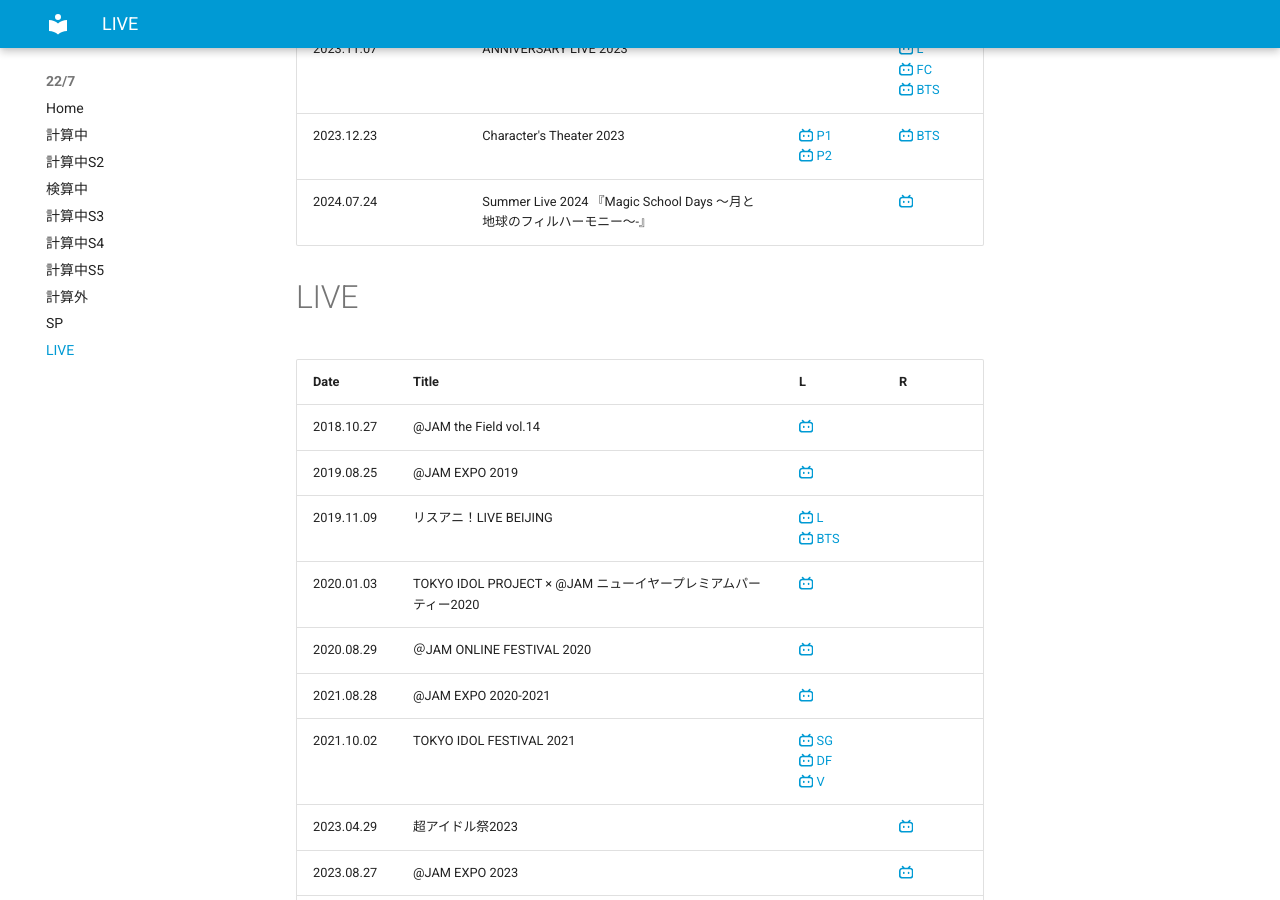
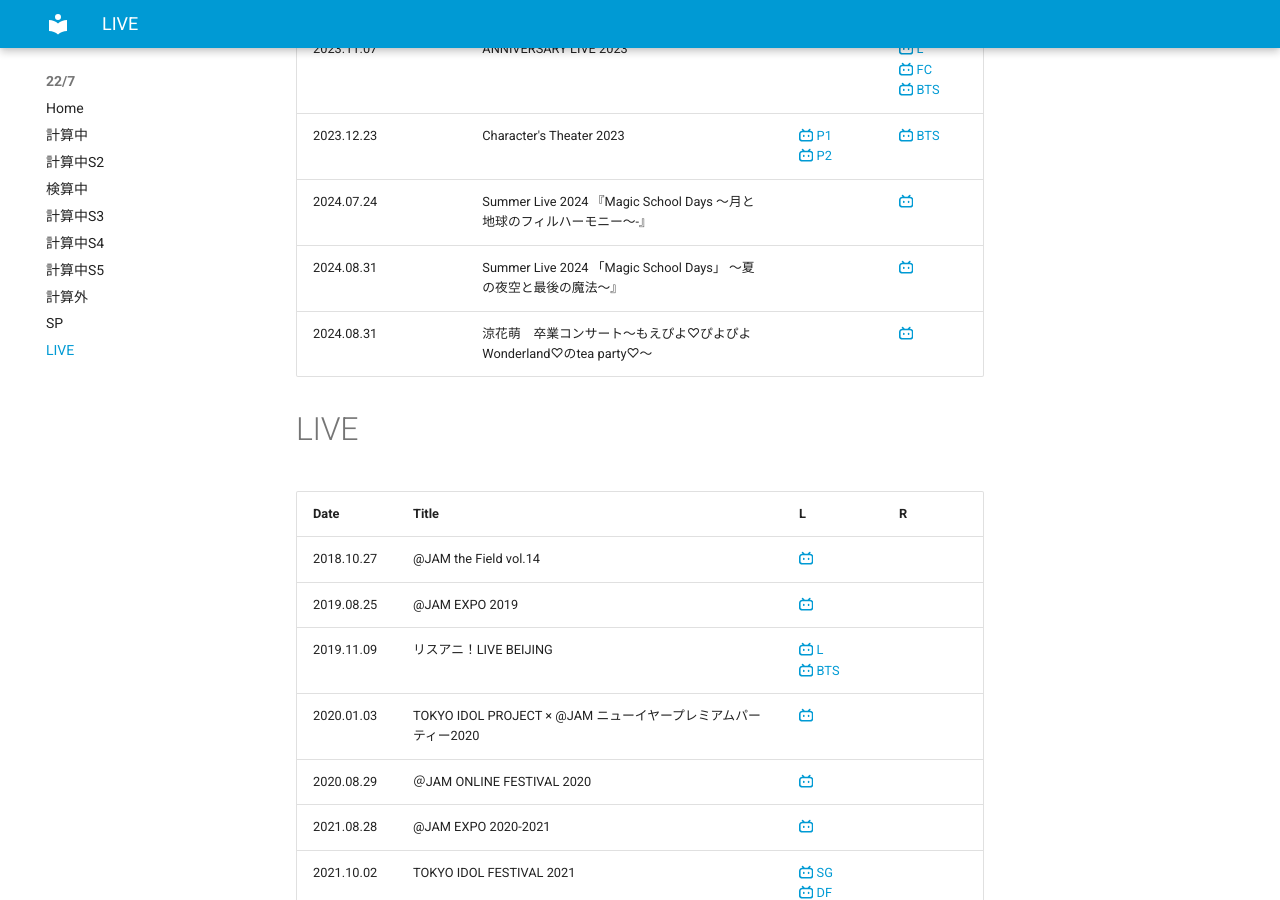
Before and after one commit to aki-192/nananiji, an MkDocs documentation site: the page built from docs/live.md, in a window 1280 px wide and 900 px high, scrolled down 1588 px. Built offline with MkDocs 1.6.1 and Material for MkDocs 9.7.7, drawn with Linux system fonts in a browser that asks for light colours.

Commit message:
Update live.md

```diff
--- a/docs/live.md
+++ b/docs/live.md
@@ -31,6 +31,8 @@ title: LIVE
 | 2023.11.07 | ANNIVERSARY LIVE 2023 | | [:simple-bilibili: L](https://www.bilibili.com/video/BV1wM411D71J/) <br> [:simple-bilibili: FC](https://www.bilibili.com/video/BV1aM411S7VN/) <br> [:simple-bilibili: BTS](https://www.bilibili.com/video/BV1ZJ4m1h75T/) |
 | 2023.12.23 | Character's Theater 2023 | [:simple-bilibili: P1](https://www.bilibili.com/video/BV1jv421y7aY/) <br> [:simple-bilibili: P2](https://www.bilibili.com/video/BV1Fr421c77f/) | [:simple-bilibili: BTS](https://www.bilibili.com/video/BV12z421U7pa/) |
 | 2024.07.24 | Summer Live 2024 『Magic School Days ～月と地球のフィルハーモニー～-』 | | [:simple-bilibili:](https://www.bilibili.com/video/BV13W42197J7/) |
+| 2024.08.31 | Summer Live 2024 「Magic School Days」 〜夏の夜空と最後の魔法〜』 | | [:simple-bilibili:](https://www.bilibili.com/video/BV1uJnfeoEEE/) |
+| 2024.08.31 | 涼花萌　卒業コンサート〜もえぴよ♡ぴよぴよWonderland♡のtea party♡〜 | | [:simple-bilibili:](https://www.bilibili.com/video/BV1KbHcebECa/) |
 
 # LIVE
 
```
